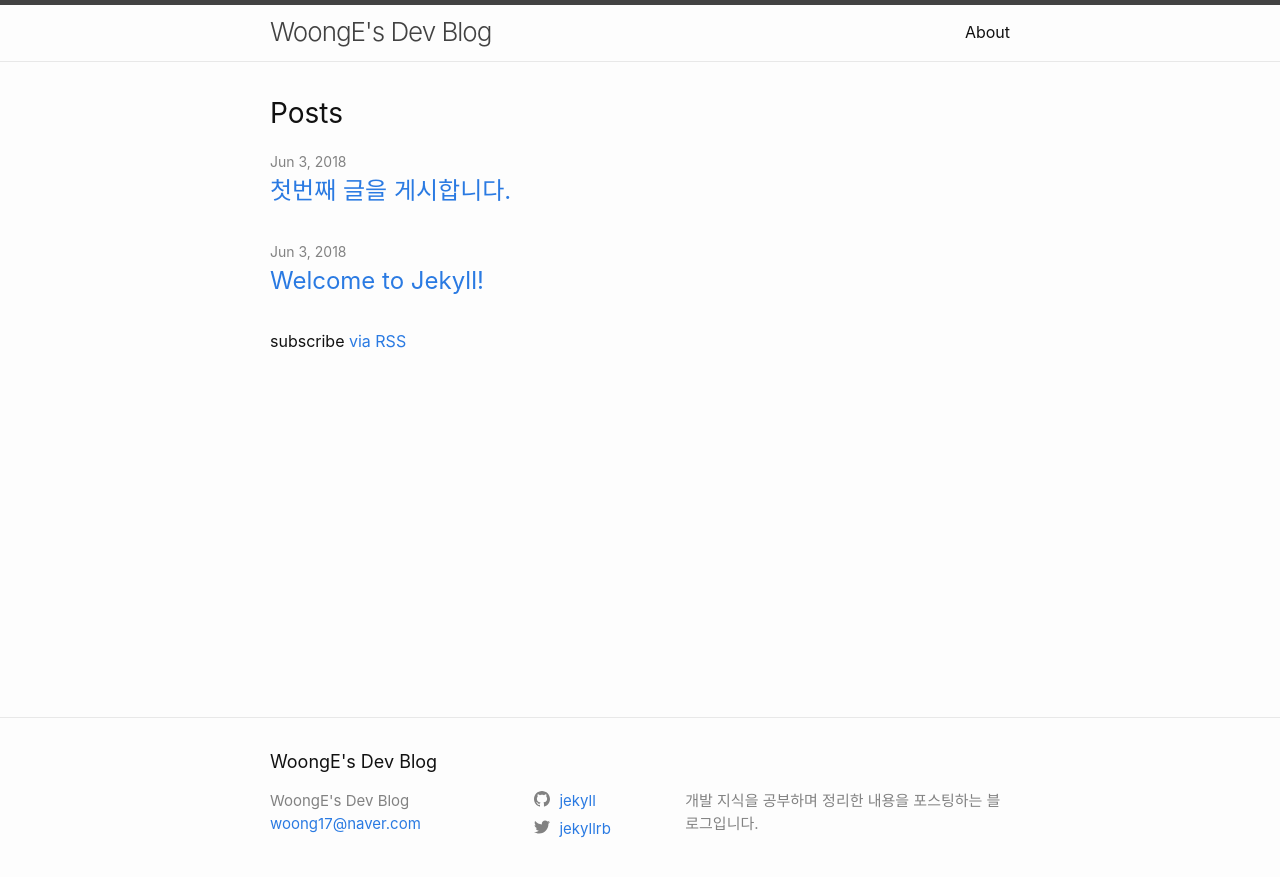
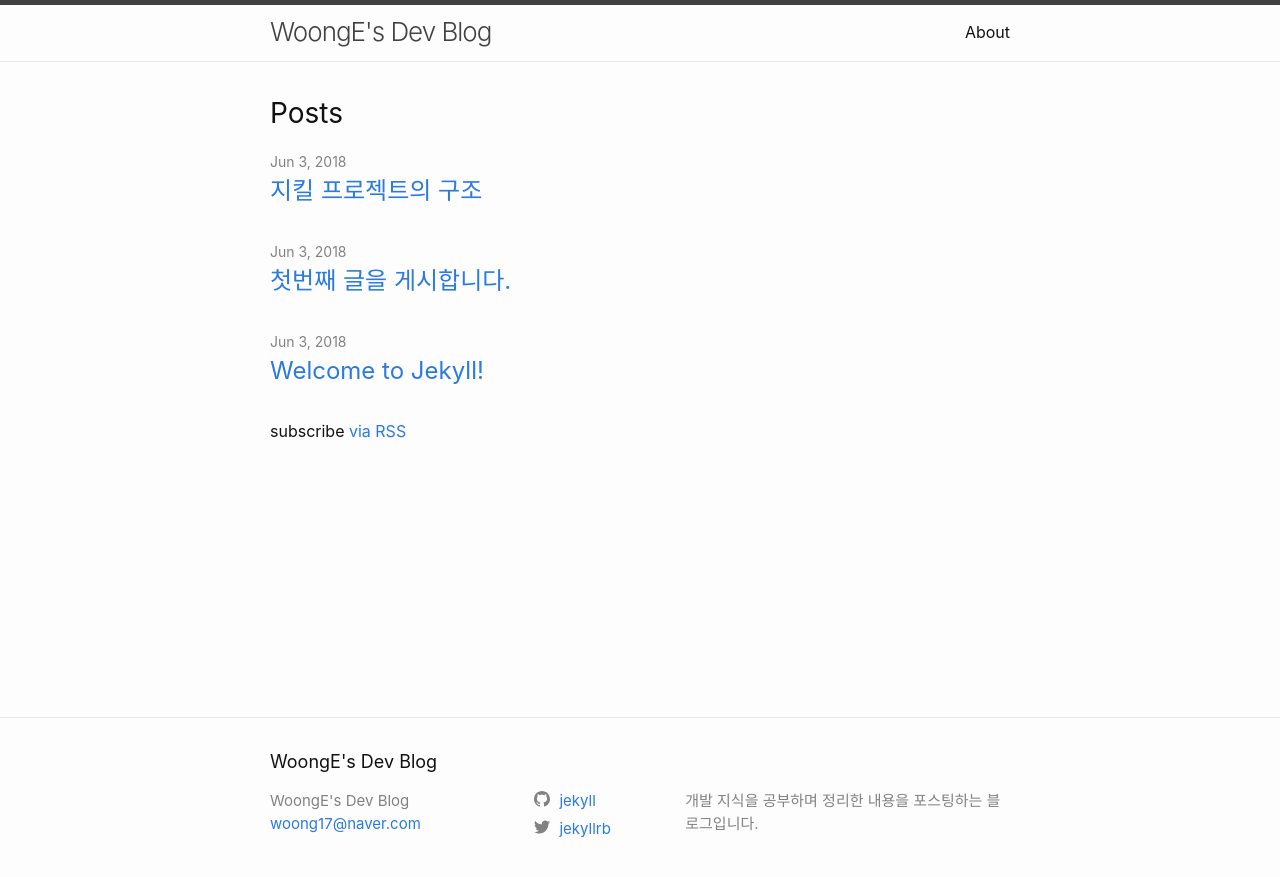
Before and after one commit to WoongE/woonge.github.io, a Jekyll site: the page built from index.md, in a window 1280 px wide. Shown: the top 877 px of the page. Built offline with Jekyll 4.4.1, drawn with Linux system fonts in a browser that asks for light colours; part of the change alters nothing that is shown.

Commit message:
3rd post

```diff
--- a/_layouts/default.html
+++ b/_layouts/default.html
@@ -1,5 +1,5 @@
 <!DOCTYPE html>
-<html lang="{{ page.lang | default: site.lang | default: "en" }}">
+<html lang="{{ page.lang | default: site.lang | default: "kr" }}">
 
   {%- include head.html -%}
 
--- /dev/null
+++ b/_posts/2018-06-03-jekyll-architecture.markdown
@@ -0,0 +1,43 @@
+---
+layout: post
+title:  "지킬 프로젝트의 구조"
+date:   2018-06-03 18:37:00 +0900
+categories: jekyll update
+---
+
+지킬 프로젝트의 구조에 대해서 설명합니다.
+
+# Default setting
+### _posts
+포스팅한 글을 저장합니다.
+### _config.yml
+블로그의 기본 설정 정보를 담은 파일입니다.
+프로젝트를 새로 생성하면 기본적으로 이 파일부터 수정해줘야 합니다.
+
+# Custom setting
+지킬의 테마를 오버라이드 하기 위해서는
+아래 폴더들을 만들어서 파일을 추가해야합니다.
+
+### _includes
+disqus 댓글 플러그인, 구글 분석기 등 각종 플러그인에 대한 정보를 가지고 있습니다. 여기에 사용하고 싶은 플러그인을 include 해놓아야 합니다.
+### _layouts
+레이아웃의 구조(html)를 수정할 수 있습니다.
+### _sass
+css 정보가 담겨있습니다.
+scss 파일 형식이기 때문에, 일반적인 css 외에
+scss를 따로 공부해야 합니다.
+### assets
+css 파일을 import 할 수 있는 곳입니다.
+
+- - -
+이 태그는 뭐지
+
+* * *
+
+?ㅇㅇ
+
+* * *
+이제 본격적으로 수정을 해보겠습니다.
+
+_ _ _
+수정수정수정수정
```
